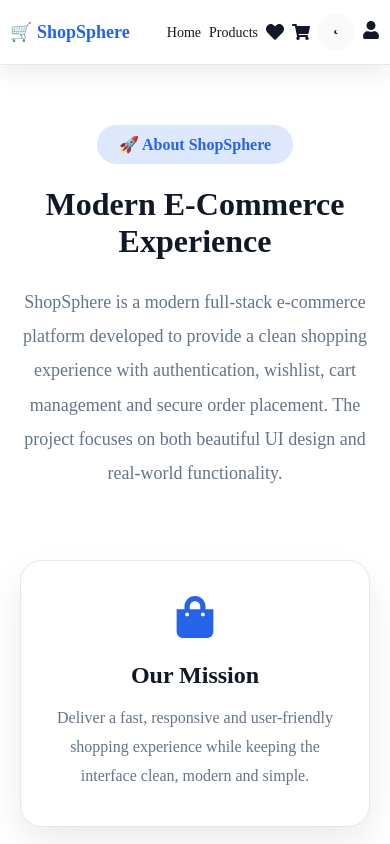
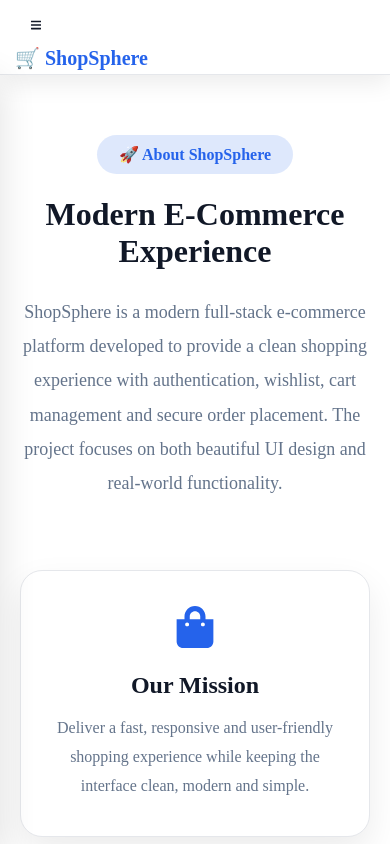
Before and after one commit to shrinepakhredia-ui/ShopSphere, a React (Vite) app: page /about in a window 390 px wide. Shown: the top 844 px of the page. Built offline with nearby package versions, Linux system fonts and the light colour scheme; no server answers.

Commit message:
Add responsive mobile hamburger navigation

```diff
--- a/src/components/Navbar/Navbar.jsx
+++ b/src/components/Navbar/Navbar.jsx
@@ -11,6 +11,8 @@
   FaUserCircle,
   FaChevronDown,
   FaBoxOpen,
+  FaBars,
+  FaTimes,
 } from "react-icons/fa";
 
 import { toast } from "react-toastify";
@@ -20,12 +22,13 @@
 import { useTheme } from "../../context/ThemeContext";
 import { useAuth } from "../../context/AuthContext";
 
-
 import styles from "./Navbar.module.css";
 
 function Navbar() {
 
   const [showMenu, setShowMenu] = useState(false);
+
+  const [mobileMenu, setMobileMenu] = useState(false);
 
   const { totalItems } = useCart();
 
@@ -45,6 +48,8 @@
 
       setShowMenu(false);
 
+      setMobileMenu(false);
+
     }
 
     catch {
@@ -59,21 +64,124 @@
 
     <nav className={styles.navbar}>
 
+      {/* Left */}
+
+      <div className={styles.leftSection}>
+
+        <button
+          className={styles.menuBtn}
+          onClick={() => setMobileMenu(true)}
+        >
+
+          <FaBars />
+
+        </button>
+
         <div className={styles.logo}>
 
           <Link to="/">🛒 ShopSphere</Link>
 
         </div>
 
+      </div>
+
+      {/* Mobile Drawer */}
+
+      <div
+        className={`${styles.mobileMenu} ${mobileMenu ? styles.showMenu : ""}`}
+      >
+
+        <div className={styles.mobileHeader}>
+
+          <h2>Menu</h2>
+
+          <button
+            onClick={() => setMobileMenu(false)}
+            className={styles.closeBtn}
+          >
+
+            <FaTimes />
+
+          </button>
+
+        </div>
+
+        <Link
+          to="/"
+          onClick={() => setMobileMenu(false)}
+        >
+
+          Home
+
+        </Link>
+
+        <Link
+          to="/products"
+          onClick={() => setMobileMenu(false)}
+        >
+
+          Products
+
+        </Link>
+
+        <Link
+          to="/about"
+          onClick={() => setMobileMenu(false)}
+        >
+
+          About Us
+
+        </Link>
+
+        <Link
+          to="/faqs"
+          onClick={() => setMobileMenu(false)}
+        >
+
+          FAQs
+
+        </Link>
+
+        <Link
+          to="/shipping"
+          onClick={() => setMobileMenu(false)}
+        >
+
+          Shipping Policy
+
+        </Link>
+
+        <Link
+          to="/returns"
+          onClick={() => setMobileMenu(false)}
+        >
+
+          Returns Policy
+
+        </Link>
+
+      </div>
+
+      {mobileMenu && (
+
+        <div
+          className={styles.overlay}
+          onClick={() => setMobileMenu(false)}
+        />
+
+      )}
+
+      {/* Right */}
+
       <ul className={styles.navLinks}>
 
-        <li>
+        <li className={styles.desktopLink}>
 
           <Link to="/">Home</Link>
 
         </li>
 
-        <li>
+        <li className={styles.desktopLink}>
 
           <Link to="/products">Products</Link>
 
@@ -88,9 +196,7 @@
 
             <FaHeart />
 
-            {
-
-              wishlistItems.length > 0 && (
+            {wishlistItems.length > 0 && (
 
               <span className={styles.badge}>
 
@@ -98,9 +204,7 @@
 
               </span>
 
-              )
-
-            }
+            )}
 
           </Link>
 
@@ -115,9 +219,7 @@
 
             <FaShoppingCart />
 
-            {
-
-              totalItems > 0 && (
+            {totalItems > 0 && (
 
               <span className={styles.badge}>
 
@@ -125,9 +227,7 @@
 
               </span>
 
-              )
-
-            }
+            )}
 
           </Link>
 
@@ -136,26 +236,13 @@
         <li>
 
           <button
-
             className={styles.themeBtn}
-
             onClick={toggleTheme}
-
           >
 
-            {
-
-              theme === "light"
-
-                ?
-
-                <FaMoon />
-
-                :
-
-                <FaSun />
-
-            }
+            {theme === "light"
+              ? <FaMoon />
+              : <FaSun />}
 
           </button>
 
@@ -186,15 +273,8 @@
               <li className={styles.profileContainer}>
 
                 <button
-
                   className={styles.profileBtn}
-
-                onClick={() =>
-
-                  setShowMenu(!showMenu)
-
-                }
-
+                  onClick={() => setShowMenu(!showMenu)}
                 >
 
                   {
@@ -204,13 +284,9 @@
                       (
 
                         <img
-
                           src={currentUser.photoURL}
-
                           alt="profile"
-
                           className={styles.avatar}
-
                         />
 
                       )
@@ -231,9 +307,7 @@
 
                 {
 
-                showMenu &&
-
-                (
+                  showMenu && (
 
                     <div className={styles.dropdown}>
 
@@ -258,15 +332,8 @@
                       <hr />
 
                       <Link
-
                         to="/profile"
-
-                      onClick={() =>
-
-                        setShowMenu(false)
-
-                      }
-
+                        onClick={() => setShowMenu(false)}
                       >
 
                         <FaUser />
@@ -276,15 +343,8 @@
                       </Link>
 
                       <Link
-
                         to="/wishlist"
-
-                      onClick={() =>
-
-                        setShowMenu(false)
-
-                      }
-
+                        onClick={() => setShowMenu(false)}
                       >
 
                         <FaHeart />
@@ -294,15 +354,8 @@
                       </Link>
 
                       <Link
-
                         to="/cart"
-
-                      onClick={() =>
-
-                        setShowMenu(false)
-
-                      }
-
+                        onClick={() => setShowMenu(false)}
                       >
 
                         <FaShoppingCart />
@@ -315,15 +368,14 @@
                         to="/orders"
                         onClick={() => setShowMenu(false)}
                       >
+
                         <FaBoxOpen />
+
                         My Orders
+
                       </Link>
 
-                    <button
-
-                      onClick={handleLogout}
-
-                    >
+                      <button onClick={handleLogout}>
 
                         <FaSignOutAlt />
 
--- a/src/components/Navbar/Navbar.module.css
+++ b/src/components/Navbar/Navbar.module.css
@@ -26,11 +26,8 @@
 .logo a{
 
     text-decoration:none;
-
     font-size:28px;
-
     font-weight:700;
-
     color:var(--primary);
 
 }
@@ -38,11 +35,8 @@
 .navLinks{
 
     display:flex;
-
     align-items:center;
-
     gap:35px;
-
     list-style:none;
 
 }
@@ -50,13 +44,9 @@
 .navLinks a{
 
     text-decoration:none;
-
     color:var(--text-primary);
-
     font-size:17px;
-
     font-weight:500;
-
     transition:.3s;
 
 }
@@ -76,11 +66,8 @@
 .iconLink{
 
     position:relative;
-
     display:flex;
-
     justify-content:center;
-
     align-items:center;
 
 }
@@ -88,31 +75,24 @@
 .badge{
 
     position:absolute;
-
     top:-10px;
-
     right:-12px;
 
     min-width:20px;
-
     height:20px;
 
     padding:0 6px;
 
     background:#ef4444;
-
     color:white;
 
     border-radius:50px;
 
     display:flex;
-
     justify-content:center;
-
     align-items:center;
 
     font-size:11px;
-
     font-weight:700;
 
     border:2px solid var(--card);
@@ -122,21 +102,16 @@
 .themeBtn{
 
     width:42px;
-
     height:42px;
 
     border:none;
-
     border-radius:50%;
 
     background:var(--surface);
-
     color:var(--text-primary);
 
     display:flex;
-
     justify-content:center;
-
     align-items:center;
 
     cursor:pointer;
@@ -150,14 +125,29 @@
 .themeBtn:hover{
 
     background:var(--primary);
-
     color:white;
 
     transform:rotate(180deg);
 
 }
 
-/* ========================= */
+/*Hamburger */
+
+.menuBtn{
+
+    display:none;
+
+    background:none;
+    border:none;
+
+    color:var(--text-primary);
+
+    font-size:28px;
+
+    cursor:pointer;
+
+}
+
 
 .profileContainer{
 
@@ -168,13 +158,10 @@
 .profileBtn{
 
     display:flex;
-
     align-items:center;
-
     gap:10px;
 
     background:none;
-
     border:none;
 
     cursor:pointer;
@@ -188,11 +175,9 @@
 .avatar{
 
     width:42px;
-
     height:42px;
 
     border-radius:50%;
-
     object-fit:cover;
 
     border:2px solid var(--primary);
@@ -204,7 +189,6 @@
     position:absolute;
 
     top:60px;
-
     right:0;
 
     width:260px;
@@ -238,7 +222,6 @@
     from{
 
         opacity:0;
-
         transform:translateY(-12px);
 
     }
@@ -246,7 +229,6 @@
     to{
 
         opacity:1;
-
         transform:translateY(0);
 
     }
@@ -278,7 +260,6 @@
 .dropdown hr{
 
     border:none;
-
     height:1px;
 
     background:var(--border);
@@ -286,7 +267,6 @@
 }
 
 .dropdown a,
-
 .dropdown button{
 
     width:100%;
@@ -294,13 +274,10 @@
     padding:15px 20px;
 
     display:flex;
-
     align-items:center;
-
     gap:12px;
 
     background:none;
-
     border:none;
 
     cursor:pointer;
@@ -316,7 +293,6 @@
 }
 
 .dropdown a:hover,
-
 .dropdown button:hover{
 
     background:var(--surface);
@@ -339,87 +315,173 @@
 
 }
 
-@media(max-width:900px){
+/* HAMBURGER MENU */
 
-    .navbar{
+.menuBtn{
 
-        padding:0 25px;
+    display:none;
+
+    width:42px;
+    height:42px;
+
+    border:none;
+
+    background:transparent;
+
+    color:var(--text-primary);
+
+    cursor:pointer;
+
+    justify-content:center;
+    align-items:center;
+
+    font-size:24px;
+
+    transition:.3s;
+
+}
+
+.menuBtn:hover{
+
+    color:var(--primary);
+
+}
+
+.mobileMenu{
+
+    display:none;
+
+}
+
+/* MOBILE */
+
+@media (max-width:768px){
+
+    .menuBtn{
+
+        display:flex;
 
     }
 
     .navLinks{
 
-        gap:18px;
+        position:fixed;
+
+        top:65px;
+        left:-100%;
+
+        width:280px;
+        height:calc(100vh - 65px);
+
+        background:var(--card);
+
+        flex-direction:column;
+
+        align-items:flex-start;
+
+        gap:0;
+
+        padding:25px;
+
+        transition:.35s;
+
+        box-shadow:0 15px 35px rgba(0,0,0,.12);
+
+        overflow-y:auto;
+
+    }
+
+    .navLinksOpen{
+
+        left:0;
+
+    }
+
+    .navLinks li{
+
+        width:100%;
+
+    }
+
+    .navLinks a{
+
+        width:100%;
+
+        display:flex;
+
+        align-items:center;
+
+        justify-content:space-between;
+
+        padding:14px 0;
+
+        font-size:16px;
+
+        border-bottom:1px solid var(--border);
+
+    }
+
+    .themeBtn{
+
+        width:44px;
+        height:44px;
+
+    }
+
+    .profileContainer{
+
+        width:100%;
+
+    }
+
+    .profileBtn{
+
+        width:100%;
+
+        justify-content:space-between;
+
+        padding:14px 0;
+
+    }
+
+    .dropdown{
+
+        position:relative;
+
+        top:10px;
+
+        right:auto;
+
+        width:100%;
+
+        box-shadow:none;
+
+        border:1px solid var(--border);
 
     }
 
 }
 
-@media(max-width:650px){
+/* SMALL DEVICES */
+
+@media (max-width:480px){
 
     .navbar{
 
-        padding:0 10px;
+        padding:0 15px;
 
-        height:65px;
-
-    }
-
-    .logo{
-        flex-shrink:0;
-        margin-right:10px;
     }
 
     .logo a{
 
-        font-size:18px;
+        font-size:20px;
 
     }
 
     .navLinks{
 
-        gap:8px;
+        width:100%;
 
     }
 
-    .navLinks a{
-
-        font-size:14px;
-
-    }
-
-    .navLinks svg{
-
-        font-size:18px;
-
-    }
-
-    .themeBtn{
-
-        width:36px;
-        height:36px;
-
-        font-size:16px;
-
-    }
-
-    .badge{
-
-        min-width:16px;
-        height:16px;
-
-        font-size:9px;
-
-        top:-6px;
-        right:-8px;
-
-    }
-
-    .dropdown{
-
-        width:220px;
-
-        right:-5px;
-
-    }
 }
```
Lines whose indentation alone changed are shown as unchanged.
